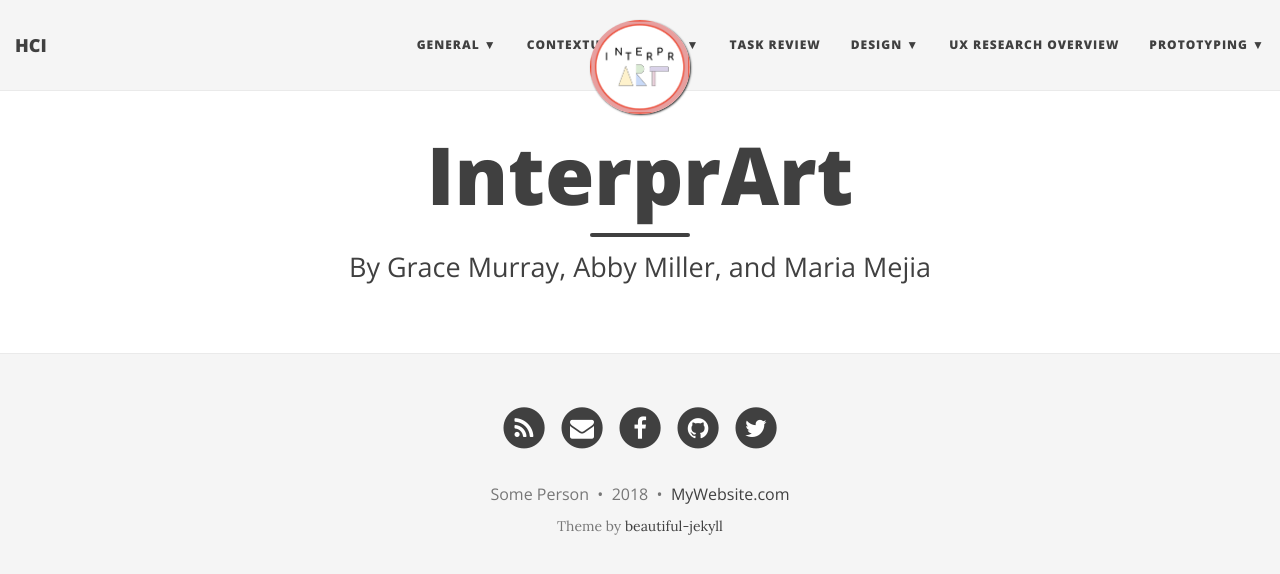
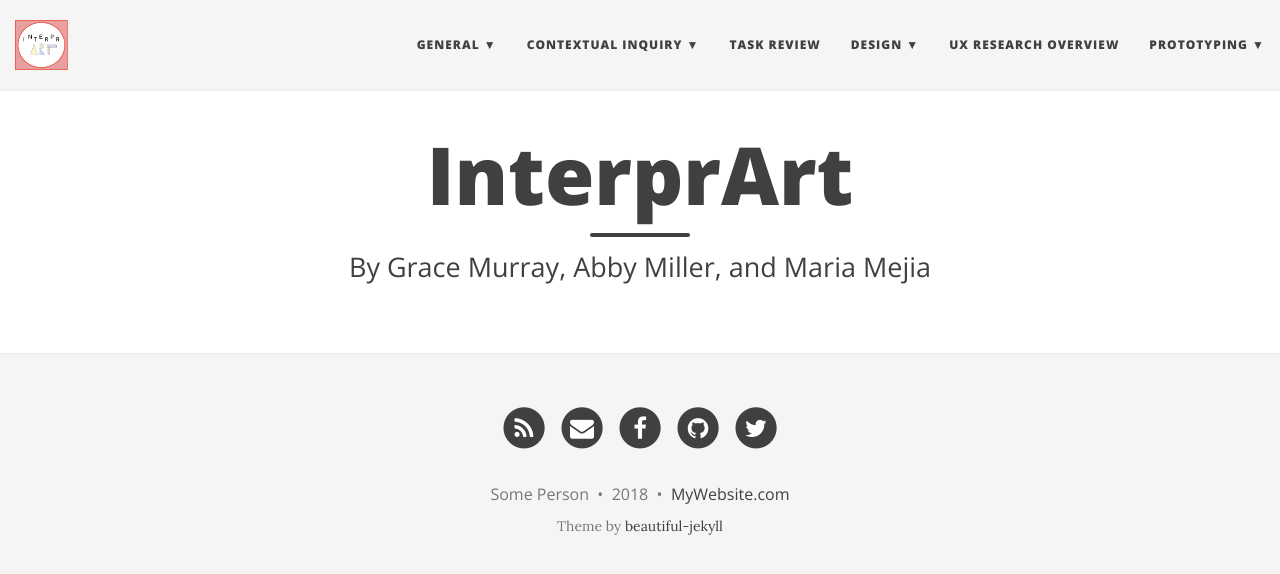
Before and after one commit to mc-mejia/HCIGroupProject, a Jekyll site: the page built from index.html, in a window 1280 px wide. Shown: the top 574 px of the page. Built offline with Jekyll 4.4.1, drawn with Linux system fonts in a browser that asks for light colours; nearby versions of some CDN libraries; the list of posts is cut into pages by our own code.

Commit message:
Update _config.yml

```diff
--- a/_config.yml
+++ b/_config.yml
@@ -39,13 +39,10 @@
   - Paper Prototype: "paperprototype"
   - Heuristic Evaluation: "heuristicEvaluation"
 
-# Image to show in the navigation bar - image must be a square (width = height)
-# Remove this parameter if you don't want an image in the navbar
-avatar: "/img/avatar-icon.png"
 
 # If you want to have an image logo in the top-left corner instead of the title text,
 # then specify the following parameter
-# title-img: /path/to/image
+title-img: "/img/avatar-icon.png"
 
 # --- Background colour/image options --- #
 
```
